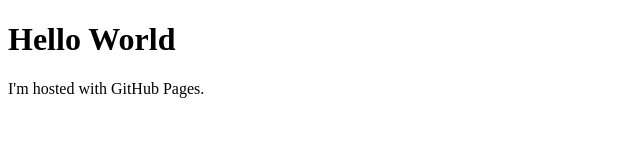
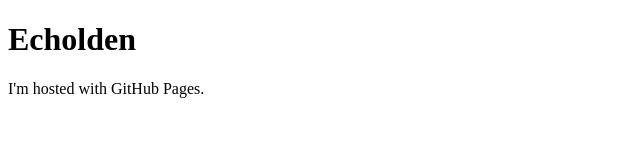
Before and after one commit to echolden/echolden.github.io, a plain HTML site: page index.html in a window 1280 px wide. Shown: the whole page, without its empty margins (0-640 px from the left). Drawn offline with Linux system fonts and the light colour scheme.

Commit message:
Update index.html
Making first change to testl

```diff
--- a/index.html
+++ b/index.html
@@ -1,7 +1,7 @@
 <!DOCTYPE html>
 <html>
 <body>
-<h1>Hello World</h1>
+<h1>Echolden</h1>
 <p>I'm hosted with GitHub Pages.</p>
 </body>
 </html>
```
